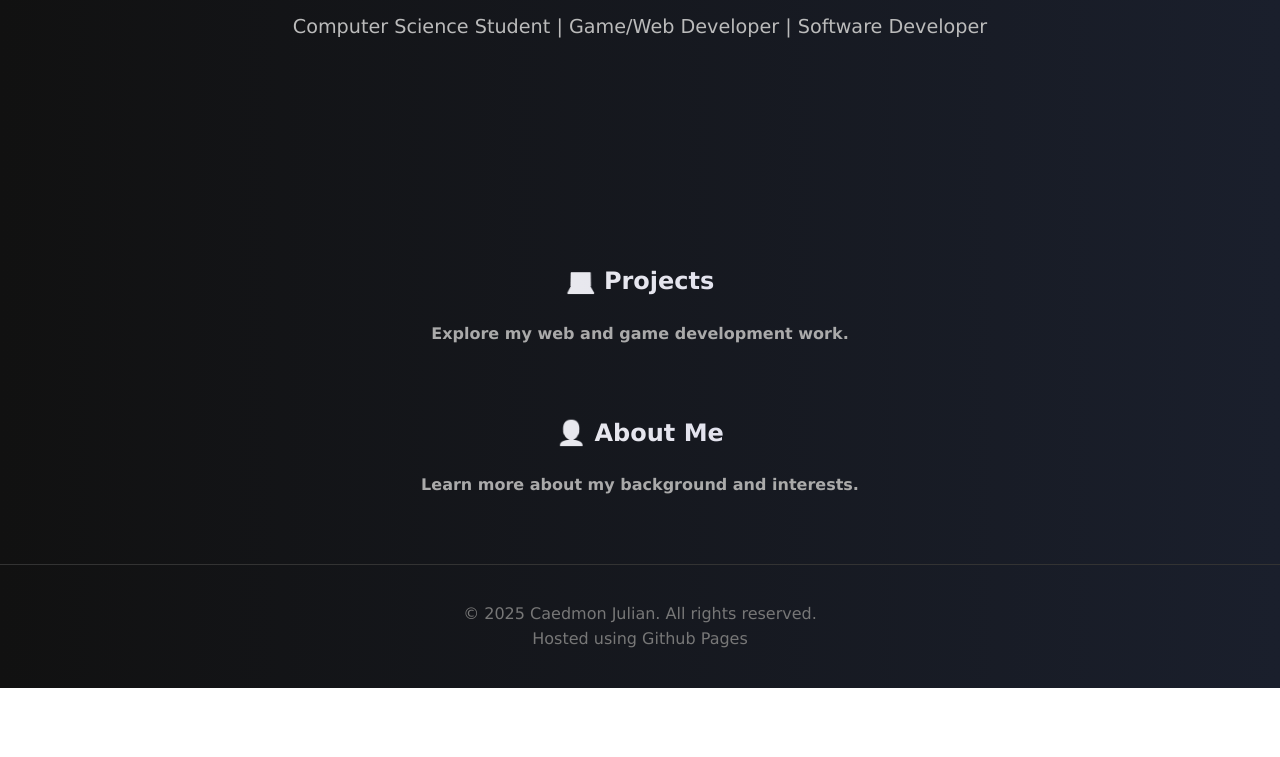
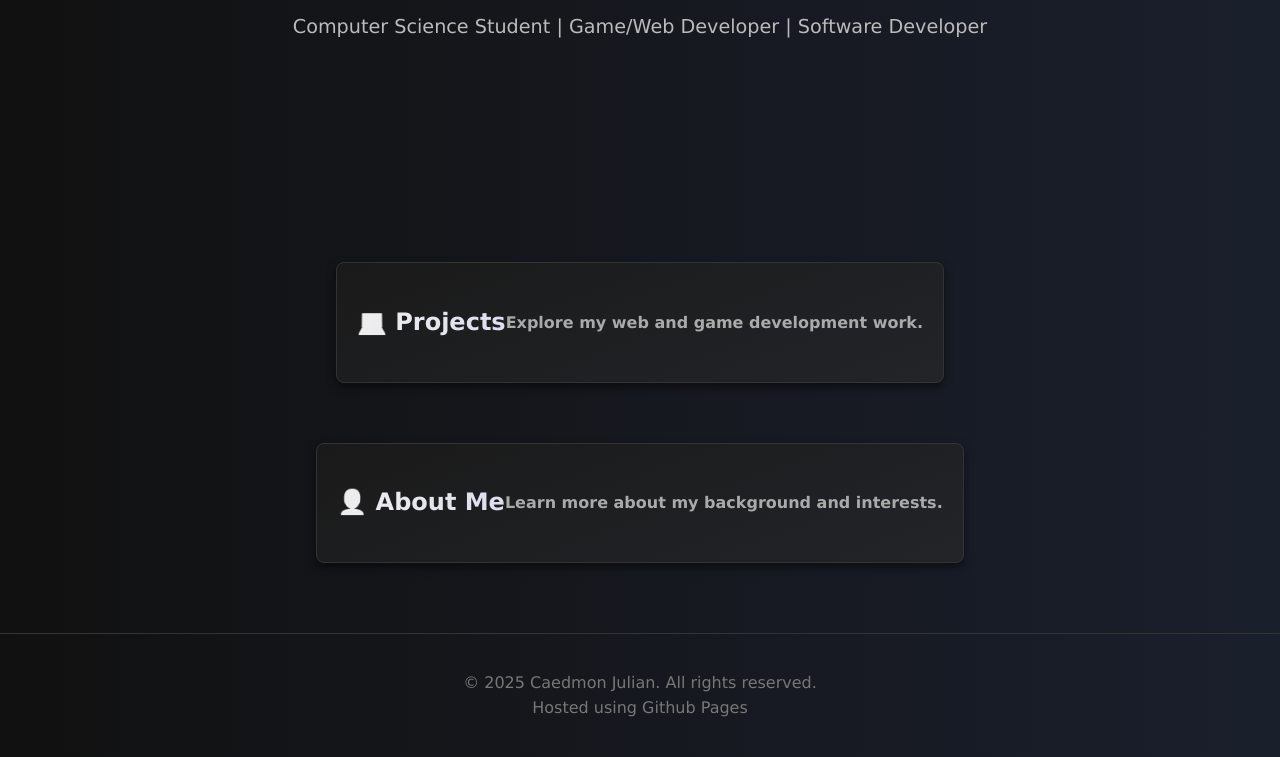
Before and after one commit to NinjaCad/test, a plain HTML site: page index.html in a window 1280 px wide. Shown: the part 330-1087 px from the top of the page. Before the commit the page ends 1018 px from the top, so only its background shows below. Drawn offline with Linux system fonts and the light colour scheme.

Commit message:
Update index.html

```diff
--- a/index.html
+++ b/index.html
@@ -123,13 +123,13 @@
         align-items: center;
         text-align: center;
       }
-      .cards {
+      .homecard {
         display: flex;
+        flex-wrap: wrap;
         justify-content: center;
-        gap: 2rem;
-        flex-wrap: wrap;
+        gap: 20px;
+        max-width: 900px;
         margin: 40px auto;
-        max-width: 800px;
       }
       footer {
         text-align: center;
@@ -165,13 +165,13 @@
         <p>Computer Science Student | Game/Web Developer | Software Developer</p>
       </section>
 
-      <section class="cards">
-        <a href="projects.html">
+      <section class="homecard">
+        <a href="projects.html" class="card">
           <h2>💻 Projects</h2>
           <p>Explore my web and game development work.</p>
         </a>
 
-        <a href="about.html">
+        <a href="about.html" class="card">
           <h2>👤 About Me</h2>
           <p>Learn more about my background and interests.</p>
         </a>
```
